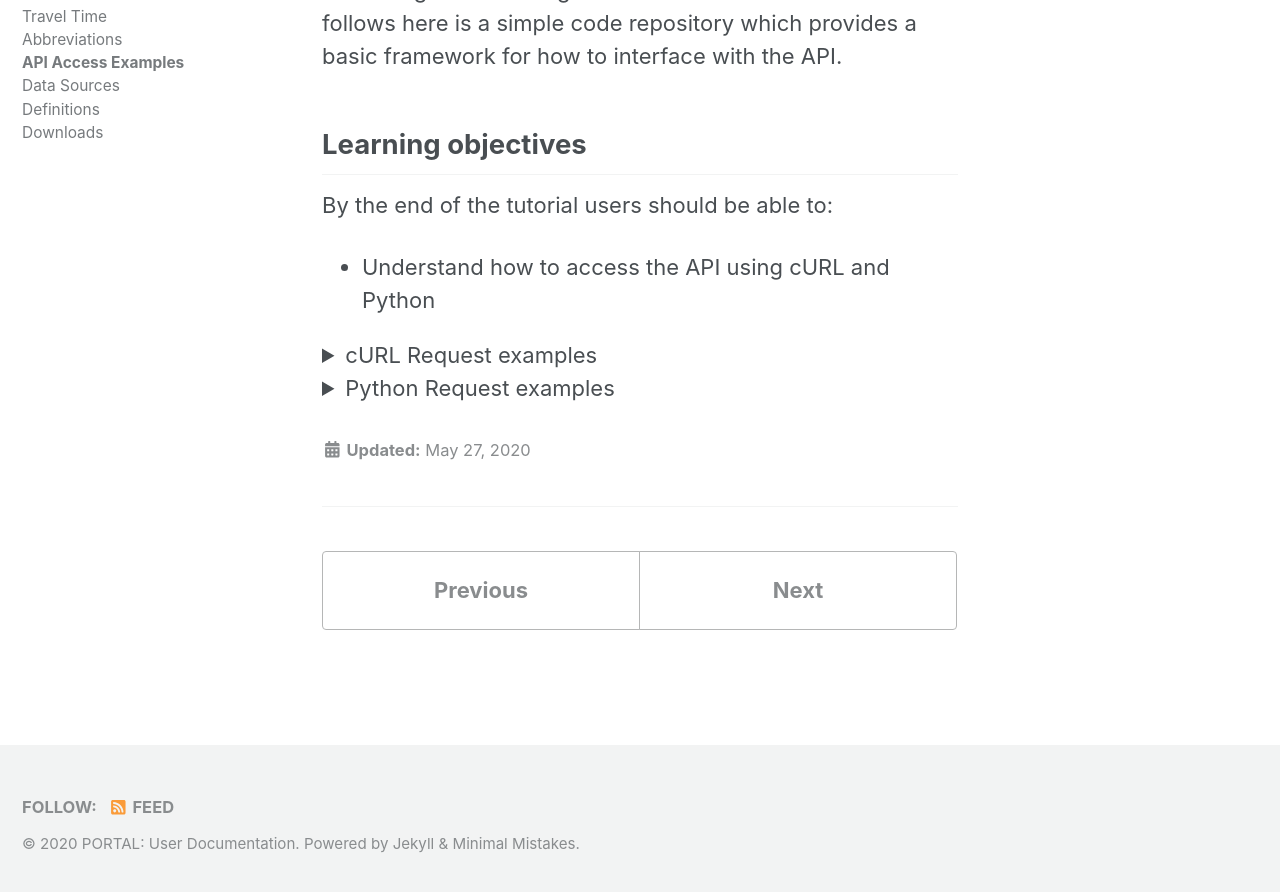
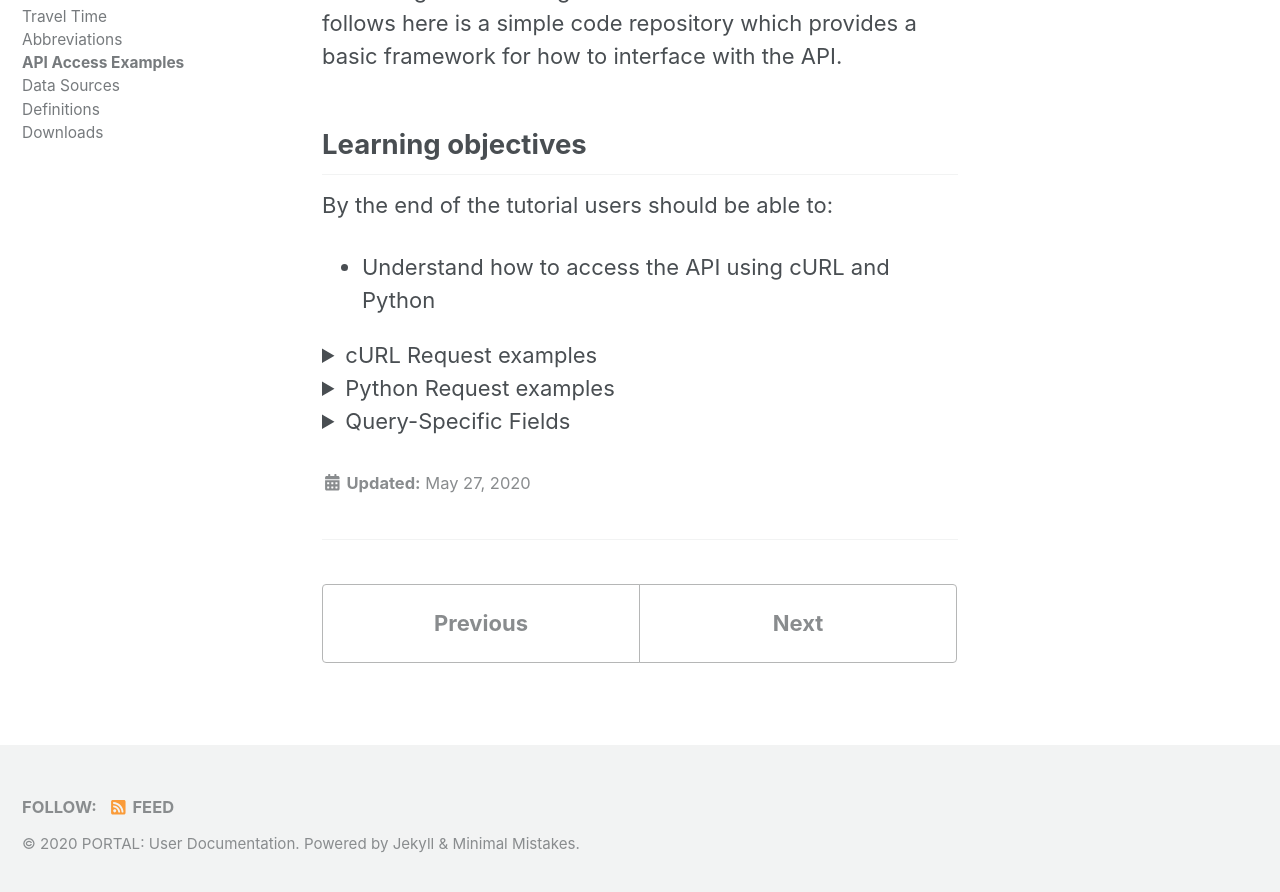
Before and after one commit to adus/portal-documentation, a Jekyll site: the page built from _documents/access_examples.md, in a window 1280 px wide and 900 px high, scrolled down 222 px. Shown: the top 892 px of the window. Built offline with Jekyll 4.4.1, drawn with Linux system fonts in a browser that asks for light colours; nearby versions of some CDN libraries.

Commit message:
Update access_examples.md

```diff
--- a/_documents/access_examples.md
+++ b/_documents/access_examples.md
@@ -56,3 +56,9 @@
 Python methods will go here.
 </p>
 </details>
+
+<details><summary>Query-Specific Fields</summary>
+<p>
+This section will be a list tables of values specific to each query - ie, a list of highways by Hwy # in the Highways dataset, to facilitate ease of use.
+</p>
+</details>
```
